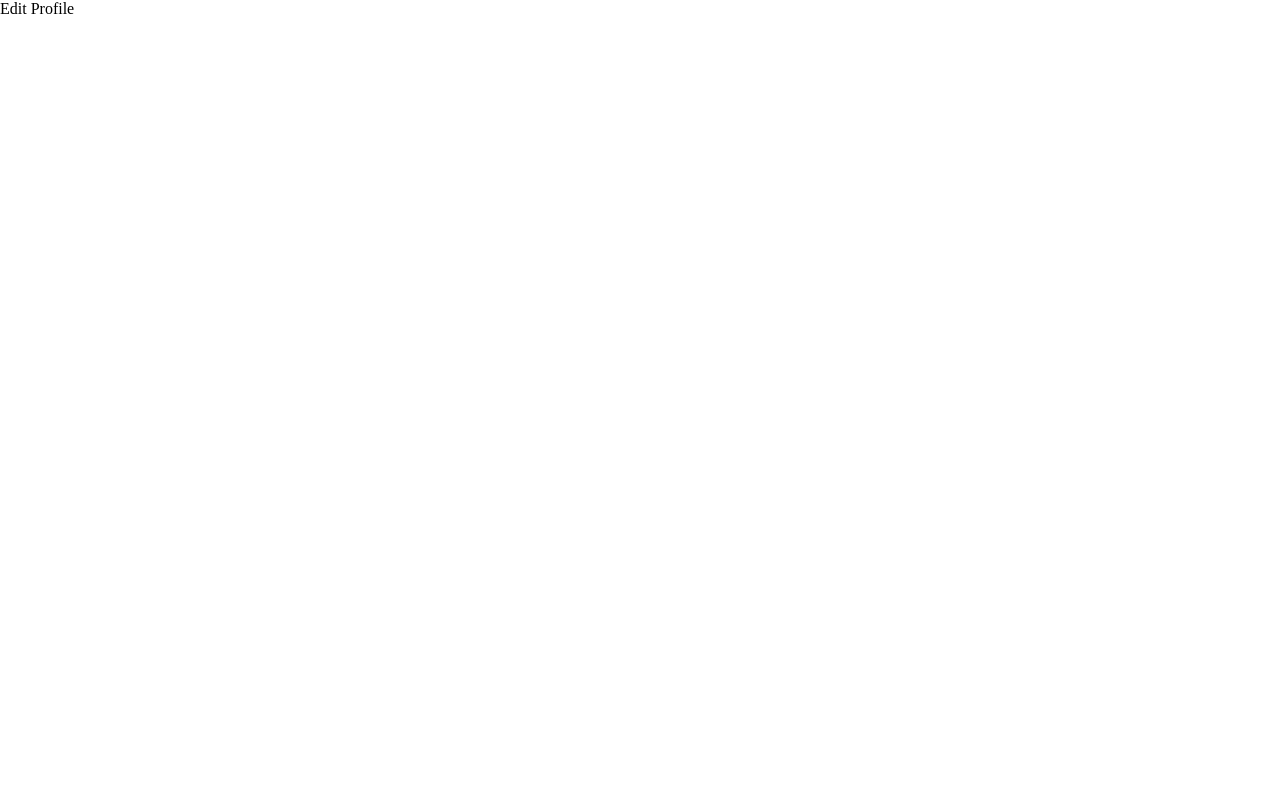
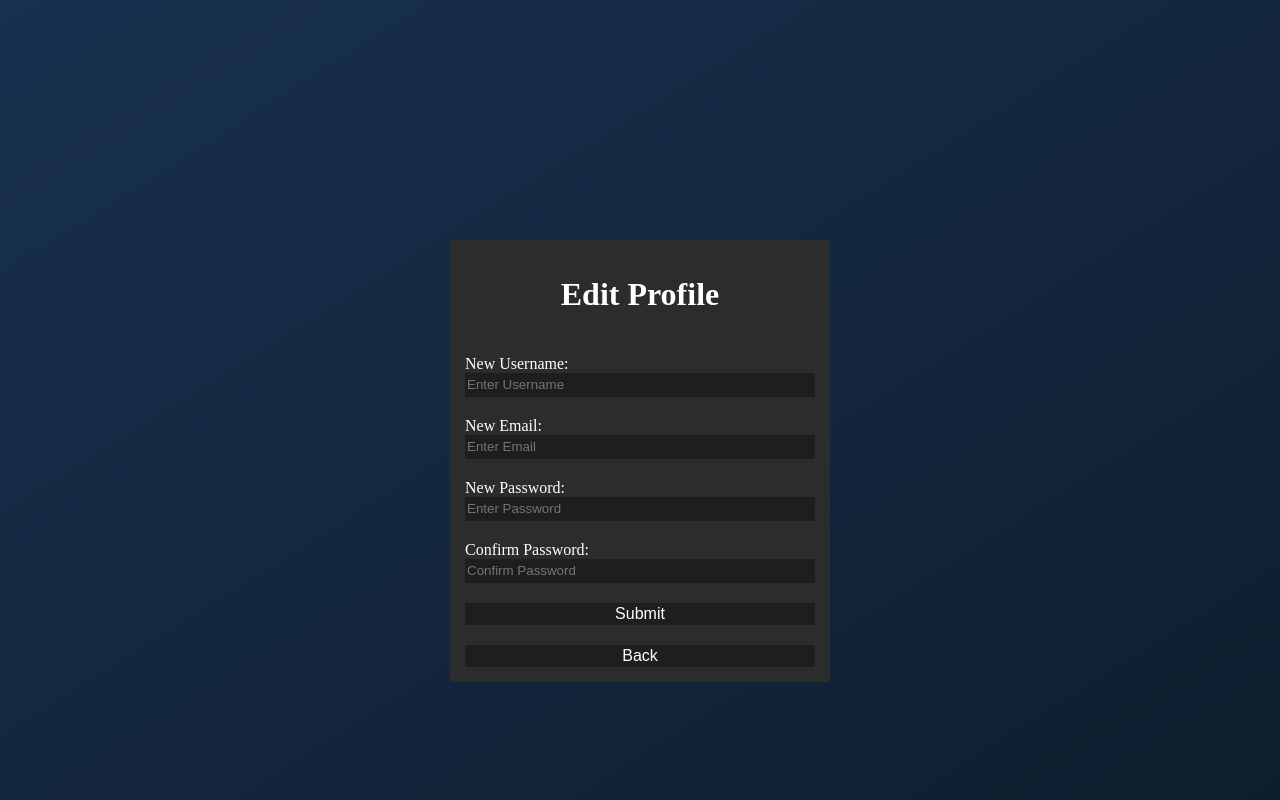
Before and after one commit to Gabefire/TalkWave, a React (Vite) app: page /edit-profile in a window 1280 px wide. Built offline with nearby package versions, Linux system fonts and the light colour scheme.

Commit message:
added edit profile component and fixed navigation routes

```diff
--- /dev/null
+++ b/src/components/auth/auth.css
@@ -0,0 +1,52 @@
+.auth {
+    display: flex;
+    flex-direction: column;
+    background-image: linear-gradient(to bottom right, rgb(24, 48, 78), rgb(15,30,46));
+    width: 100%;
+    height: 100%;
+}
+
+.auth-form {
+    display: flex;
+    flex-direction: column;
+    background-color: rgb(44, 44, 44);
+    color: white;
+    max-width: 350px;
+    align-self: center;
+    position: absolute;
+    top: 30%;
+    font-size: 1rem;
+    padding: 15px;
+    gap: 20px;
+    width: clamp(300px, 30%, 500px);
+}
+
+.auth-form h1 {
+    text-align: center;
+    align-self: center;
+}
+
+.form-group {
+    display: flex;
+    flex-direction: column;
+}
+
+.form-button {
+    font-size: inherit;
+}
+
+.sign-up, .login {
+    height: 22px;
+    color: white;
+    background-color: rgb(30, 30, 30);
+    border: none;
+    border-radius: 2px;
+    cursor: pointer;
+}
+
+.form-input {
+    background-color: rgb(30, 30, 30);
+    color: white;
+    border: none;
+    height: 22px;
+}
--- a/src/components/auth/auth_root.tsx
+++ b/src/components/auth/auth_root.tsx
@@ -1,9 +1,10 @@
 import { Outlet } from "react-router-dom";
+import "./auth.css";
 
 export default function AuthRoot() {
   return (
-    <>
+    <div className="auth">
       <Outlet />
-    </>
+    </div>
   );
 }
--- a/src/components/auth/edit_profile.tsx
+++ b/src/components/auth/edit_profile.tsx
@@ -1,9 +1,162 @@
-function EditProfile() {
+import { SubmitHandler, useForm } from "react-hook-form";
+import { zodResolver } from "@hookform/resolvers/zod";
+import { z } from "zod";
+import { loginErrorType, signUpErrorType } from "../../types/auth";
+import useProvideAuth from "../../hooks/useProvideAuth";
+import { useNavigate } from "react-router-dom";
+
+const signUpFormSchema = z
+  .object({
+    userName: z.string().min(1, "Username is required").max(100),
+    email: z.string().email("Invalid email").or(z.literal("")),
+    password: z.string().min(1, "Password is required"),
+    passwordConfirmation: z
+      .string()
+      .min(1, "Password confirmation is required"),
+  })
+  .refine((data) => data.password === data.passwordConfirmation, {
+    path: ["passwordConfirmation"],
+    message: "Passwords do not match",
+  });
+
+export type signUpFormSchemaType = z.infer<typeof signUpFormSchema>;
+
+const EditProfile = () => {
+  const {
+    register,
+    handleSubmit,
+    setError,
+    formState: { errors, isSubmitting },
+  } = useForm<signUpFormSchemaType>({
+    resolver: zodResolver(signUpFormSchema),
+  });
+
+  const navigate = useNavigate();
+  const { editProfile } = useProvideAuth();
+
+  const validateResults = (results: signUpErrorType[] | loginErrorType[]) => {
+    results.forEach((obj) => {
+      const key = Object.keys(obj)[0];
+      const value = Object.values(obj)[0];
+      if (key === "userName") {
+        setError("userName", { type: "manual", message: `${value}` });
+      } else if (key === "password") {
+        setError("password", { type: "manual", message: `${value}` });
+      } else if (key == "email") {
+        setError("email", { type: "manual", message: `${value}` });
+      } else if (key === "root") {
+        setError("root.serverError", { type: "404", message: `${value}` });
+      } else if (key === "passwordConfirmation") {
+        setError("passwordConfirmation", {
+          type: "manual",
+          message: `${value}`,
+        });
+      } else if (key === "email") {
+        setError("email", { type: "manual", message: `${value}` });
+      }
+    });
+  };
+
+  const onSubmit: SubmitHandler<signUpFormSchemaType> = async (user) => {
+    const signUpResults = await editProfile(user);
+    if (signUpResults instanceof Array && signUpResults.length > 0) {
+      validateResults(signUpResults);
+    }
+    navigate(-1);
+  };
+
   return (
-    <>
-      <div>Edit Profile</div>
-    </>
+    <form className="auth-form" onSubmit={handleSubmit(onSubmit)}>
+      <h1>Edit Profile</h1>
+      <label htmlFor="username" className="form-group">
+        New Username:
+        <input
+          aria-label="username"
+          type="text"
+          id="username"
+          placeholder="Enter Username"
+          className="form-input"
+          {...register("userName")}
+        />
+        <span className="required-span"></span>
+        {errors.userName && (
+          <span className="field-error" aria-live="polite">
+            {errors.userName?.message}
+          </span>
+        )}
+      </label>
+      <label htmlFor="email" className="form-group">
+        New Email:
+        <input
+          aria-label="email"
+          type="email"
+          id="email"
+          placeholder="Enter Email"
+          className="form-input"
+          {...register("email")}
+        />
+        <span className="required-span"></span>
+        {errors.email !== undefined && (
+          <span className="field-error" aria-live="polite">
+            {errors.email?.message}
+          </span>
+        )}
+      </label>
+      <label htmlFor="password" className="form-group">
+        New Password:
+        <input
+          type="password"
+          id="password"
+          placeholder="Enter Password"
+          className="form-input"
+          autoComplete="new-password"
+          {...register("password")}
+        />
+        <span className="required-span"></span>
+        {errors.password && (
+          <span className="field-error" aria-live="polite">
+            {errors.password?.message}
+          </span>
+        )}
+      </label>
+      <label htmlFor="password-confirmation" className="form-group">
+        Confirm Password:
+        <input
+          type="password"
+          id="password-confirmation"
+          placeholder="Confirm Password"
+          className="form-input"
+          autoComplete="new-password"
+          {...register("passwordConfirmation")}
+        />
+        <span className="required-span"></span>
+        {errors.passwordConfirmation && (
+          <span className="field-error" aria-live="polite">
+            {errors.passwordConfirmation?.message}
+          </span>
+        )}
+      </label>
+      {errors.root && (
+        <div className="errors">{errors.root?.serverError.message}</div>
+      )}
+      <button
+        type="submit"
+        disabled={isSubmitting}
+        className="form-button sign-up"
+      >
+        Submit
+      </button>
+      <button
+        className="form-button sign-up"
+        onClick={(e) => {
+          e.preventDefault();
+          navigate(-1);
+        }}
+      >
+        Back
+      </button>
+    </form>
   );
-}
+};
 
 export default EditProfile;
--- a/src/components/auth/login.tsx
+++ b/src/components/auth/login.tsx
@@ -2,6 +2,7 @@ import { SubmitHandler, useForm } from "react-hook-form";
 import { zodResolver } from "@hookform/resolvers/zod";
 import { z } from "zod";
 import useProvideAuth from "../../hooks/useProvideAuth";
+import { useNavigate } from "react-router-dom";
 
 const loginFormSchema = z.object({
   email: z.string().min(1, "Email is required").max(100),
@@ -19,6 +20,7 @@ function Login() {
   } = useForm<loginFormSchemaType>({ resolver: zodResolver(loginFormSchema) });
 
   const { login } = useProvideAuth();
+  const navigate = useNavigate();
 
   const onSubmit: SubmitHandler<loginFormSchemaType> = async (user) => {
     const results = await login(user);
@@ -34,10 +36,12 @@ function Login() {
           setError("root.serverError", { type: "404", message: `${value}` });
         }
       });
+    } else {
+      navigate("/main");
     }
   };
   return (
-    <form className="form" onSubmit={handleSubmit(onSubmit)}>
+    <form className="auth-form" onSubmit={handleSubmit(onSubmit)}>
       <h1>Login</h1>
       <label htmlFor="email" className="form-group">
         Email:
@@ -56,7 +60,7 @@ function Login() {
           </span>
         )}
       </label>
-      <label htmlFor="password">
+      <label htmlFor="password" className="form-group">
         Password:
         <input
           type="password"
@@ -83,6 +87,15 @@ function Login() {
       >
         Login
       </button>
+      <button
+        className="form-button sign-up"
+        onClick={(e) => {
+          e.preventDefault();
+          navigate(-1);
+        }}
+      >
+        Back
+      </button>
     </form>
   );
 }
--- a/src/components/auth/main_page.tsx
+++ b/src/components/auth/main_page.tsx
@@ -8,13 +8,14 @@ export default function MainPage() {
   const loginTryMe = async () => {
     try {
       await login({ email: "test@test.com", password: "1234" });
+      navigate("/main");
     } catch (err) {
       console.error(err);
     }
   };
 
   return (
-    <div className="auth">
+    <div className="auth-form">
       <h1>Welcome to TalkWave</h1>
       <button className="auth-btn login" onClick={() => navigate("/login")}>
         Login
@@ -22,7 +23,7 @@ export default function MainPage() {
       <button className="auth-btn sign-up" onClick={() => navigate("/sign-up")}>
         Sign Up
       </button>
-      <button className="auth-link guest" onClick={loginTryMe}>
+      <button className="auth-btn login" onClick={loginTryMe}>
         Continue as Guest
       </button>
     </div>
--- a/src/components/auth/sign_up.tsx
+++ b/src/components/auth/sign_up.tsx
@@ -3,6 +3,7 @@ import { zodResolver } from "@hookform/resolvers/zod";
 import { z } from "zod";
 import { loginErrorType, signUpErrorType } from "../../types/auth";
 import useProvideAuth from "../../hooks/useProvideAuth";
+import { useNavigate } from "react-router-dom";
 
 const signUpFormSchema = z
   .object({
@@ -30,6 +31,7 @@ const SignUp = () => {
     resolver: zodResolver(signUpFormSchema),
   });
 
+  const navigate = useNavigate();
   const { signUp } = useProvideAuth();
 
   const validateResults = (results: signUpErrorType[] | loginErrorType[]) => {
@@ -59,11 +61,13 @@ const SignUp = () => {
     const signUpResults = await signUp(user);
     if (signUpResults instanceof Array && signUpResults.length > 0) {
       validateResults(signUpResults);
+    } else {
+      navigate("/main");
     }
   };
 
   return (
-    <form className="form" onSubmit={handleSubmit(onSubmit)}>
+    <form className="auth-form" onSubmit={handleSubmit(onSubmit)}>
       <h1>Sign Up</h1>
       <label htmlFor="username" className="form-group">
         Username:
@@ -143,6 +147,15 @@ const SignUp = () => {
       >
         Sign Up
       </button>
+      <button
+        className="form-button sign-up"
+        onClick={(e) => {
+          e.preventDefault();
+          navigate(-1);
+        }}
+      >
+        Back
+      </button>
     </form>
   );
 };
--- a/src/components/main/header/header.tsx
+++ b/src/components/main/header/header.tsx
@@ -1,7 +1,7 @@
 /// <reference types="vite-plugin-svgr/client" />
 import { useState, useRef, useEffect, useContext } from "react";
 import { Link } from "react-router-dom";
-import useClickOutside from "../useClickOutside";
+import useClickOutside from "../../../hooks/useClickOutside";
 import SearchIcon from "../../../assets/magnify.svg?react";
 import { channelType, userSearchDto } from "../../../types/messages";
 import "./header.css";
--- a/src/components/main/side_bar/side_bar.tsx
+++ b/src/components/main/side_bar/side_bar.tsx
@@ -1,10 +1,8 @@
 import { useEffect, useState, useRef } from "react";
 import { channelType } from "../../../types/messages";
-
 import "./side_bar.css";
 import { Link, NavLink } from "react-router-dom";
-
-import useClickOutside from "../useClickOutside";
+import useClickOutside from "../../../hooks/useClickOutside";
 import axios from "axios";
 
 function SideBar() {
--- a/src/main.tsx
+++ b/src/main.tsx
@@ -1,4 +1,3 @@
-import React from "react";
 import ReactDOM from "react-dom/client";
 import { RouterProvider, createBrowserRouter } from "react-router-dom";
 import MainRoot from "./components/main/main_root.tsx";
```
Also changed, not shown: src/components/main/message/messages.tsx (+14 -21 lines), src/hooks/useProvideAuth.tsx (+27 -5 lines), src/hooks/useClickOutside.ts (renamed from src/components/main/useClickOutside.ts).
